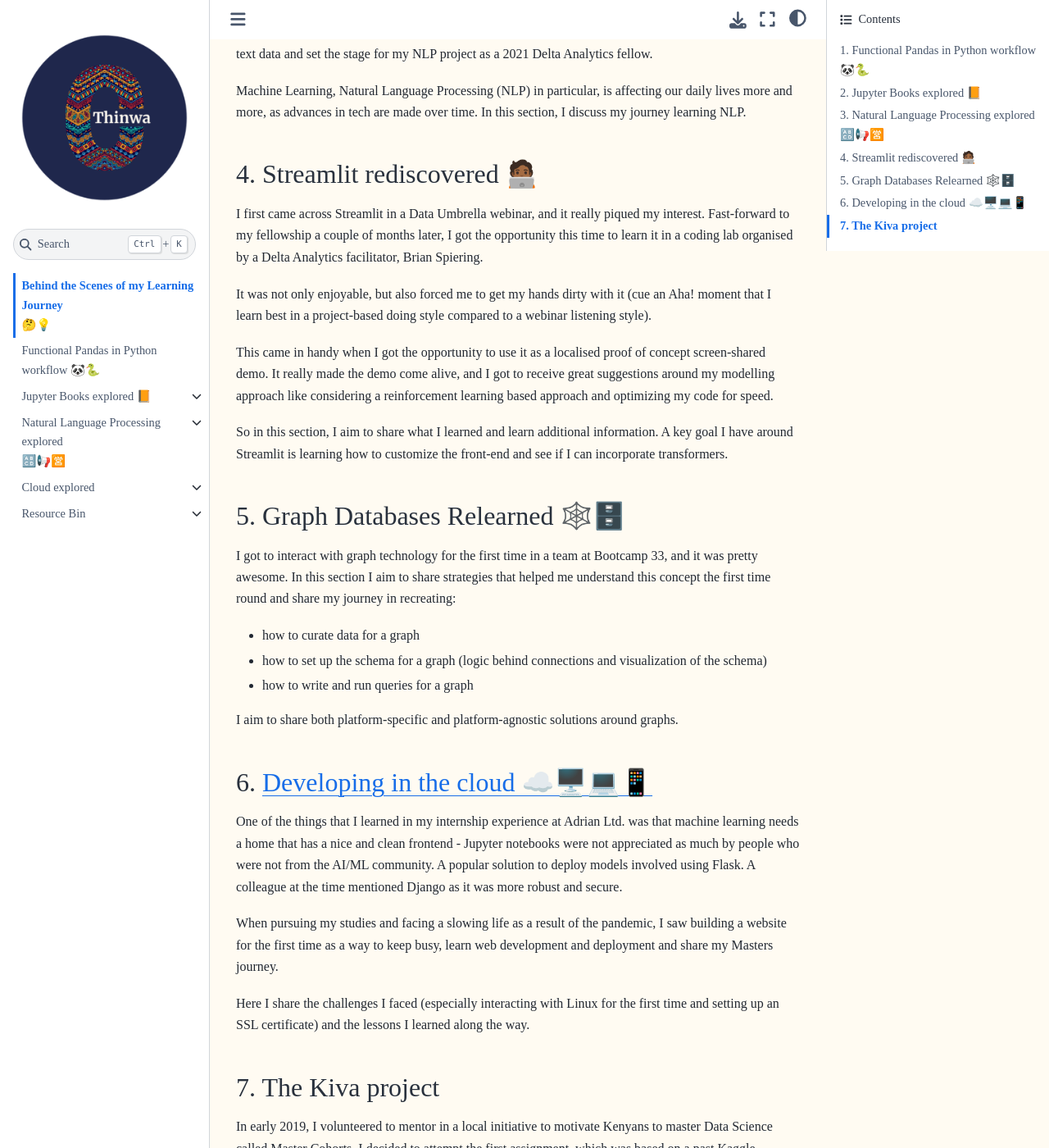
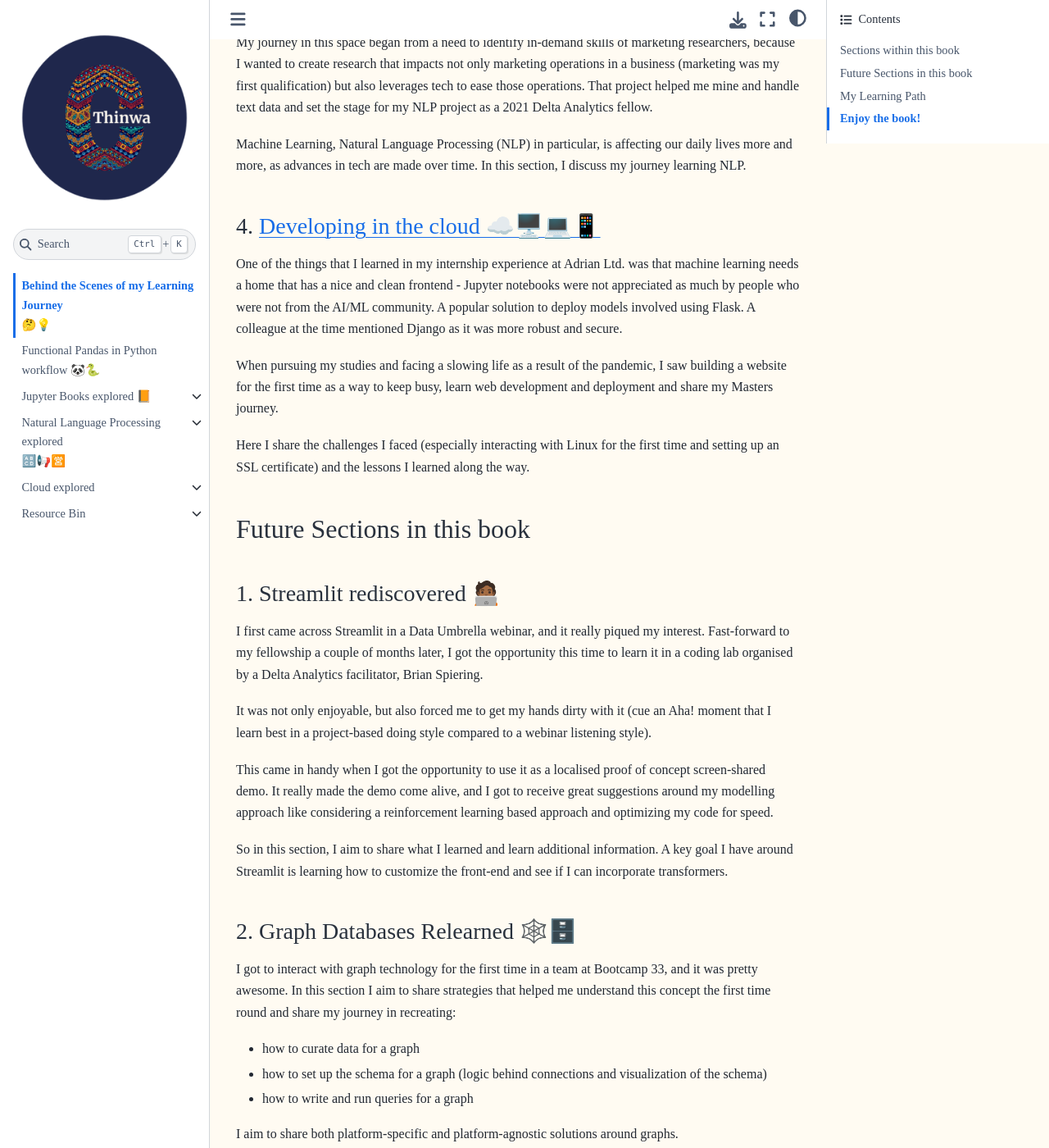
Before and after one commit to CeeThinwa/BTS-Continuous-Learning, a Jupyter Book: the page built from book/intro.md, in a window 1280 px wide and 1400 px high, scrolled down 897 px. Shown: the whole window at 82% size. Built offline with Jupyter Book 1.0.4 settings and Sphinx 7.4.7 and the Sphinx Book theme 1.1.4, drawn with Linux system fonts in a browser that asks for light colours; some of the changed lines change nothing that is shown; some of the changed text lies outside the part shown.

Commit message:
Update intro.md

```diff
--- a/book/intro.md
+++ b/book/intro.md
@@ -5,15 +5,17 @@
 key ideas I found and the mistakes I made - so you
 don't have to.
 
+## Sections within this book
+
 This book contains the following sections:
 
-## 1. [Functional Pandas in Python workflow 🐼🐍](pandas-python)
+### 1. [Functional Pandas in Python workflow 🐼🐍](pandas-python)
 
 I have been using Pandas and Numpy (the Python libraries) since late 2018, but it is only
 now that I have to functionize my operations. In this section, I share what I have learned
 behind the scenes.
 
-## 2. [Jupyter Books explored 📙](jupyter-book)
+### 2. [Jupyter Books explored 📙](jupyter-book)
 
 Jupyter Book is a flexible tool built on top of Sphinx to
 * tell data stories, and/or
@@ -24,7 +26,7 @@
 learned to set this Jupyter Book up - it is my first time working
 with documentation tech in general ☺️
 
-## 3. [Natural Language Processing explored 🔠📢🈺](NLP)
+### 3. [Natural Language Processing explored 🔠📢🈺](NLP)
 
 My journey in this space began from a need to identify in-demand
 skills of marketing researchers, because I wanted to create
@@ -39,7 +41,33 @@
 advances in tech are made over time. In this section, I discuss my journey
 learning NLP.
 
-## 4. Streamlit rediscovered 🧑🏾‍💻
+### 4. [Developing in the cloud ☁️🖥️💻📱](cloud)
+
+One of the things that I learned in my internship
+experience at Adrian Ltd. was that machine learning
+needs a home that has a nice and clean frontend -
+Jupyter notebooks were not appreciated as much by
+people who were not from the AI/ML community. A
+popular solution to deploy models involved using
+Flask. A colleague at the time mentioned Django as
+it was more robust and secure.
+
+When pursuing my studies and facing a slowing life
+as a result of the pandemic, I saw building a
+website for the first time as a way to keep busy,
+learn web development and deployment and share my
+Masters journey.
+
+Here I share the challenges I faced
+(especially interacting with Linux for the first time
+and setting up an SSL certificate) and the lessons
+I learned along the way.
+
+
+
+## Future Sections in this book
+
+### 1. Streamlit rediscovered 🧑🏾‍💻
 
 I first came across Streamlit in a Data Umbrella webinar,
 and it really piqued my interest. Fast-forward to my
@@ -65,7 +93,7 @@
 and see if I can incorporate transformers.
 
 
-## 5. Graph Databases Relearned 🕸️🗄️
+### 2. Graph Databases Relearned 🕸️🗄️
 
 I got to interact with graph technology for the
 first time in a team at Bootcamp 33, and it was
@@ -81,29 +109,7 @@
 I aim to share both platform-specific and
 platform-agnostic solutions around graphs.
 
-## 6. [Developing in the cloud ☁️🖥️💻📱](cloud)
-
-One of the things that I learned in my internship
-experience at Adrian Ltd. was that machine learning
-needs a home that has a nice and clean frontend -
-Jupyter notebooks were not appreciated as much by
-people who were not from the AI/ML community. A
-popular solution to deploy models involved using
-Flask. A colleague at the time mentioned Django as
-it was more robust and secure.
-
-When pursuing my studies and facing a slowing life
-as a result of the pandemic, I saw building a
-website for the first time as a way to keep busy,
-learn web development and deployment and share my
-Masters journey.
-
-Here I share the challenges I faced
-(especially interacting with Linux for the first time
-and setting up an SSL certificate) and the lessons
-I learned along the way.
-
-## 7. The Kiva project
+### 3. The Kiva project
 
 In early 2019, I volunteered to mentor in a local initiative to
 motivate Kenyans to master Data Science called Master
@@ -115,3 +121,20 @@
 was that I really stretched my Pandas skills and also
 got to marry two completely different datasets to
 create the final notebook.
+
+## My Learning Path
+
+Long-term Learning Goals | Short-term Learning Goals
+------------------------ | -------------------------
+PostgreSQL in Django  | Shared Excel worksheet integration with PowerBI workspace
+MLmodel in Flask with Dash | PowerBI learning community engagement
+Transformers in Kubeflow Pipelines | PowerQuery automations
+Data mining (via APIs) & storage in Kubernetes | $\quad$
+**Working with Marketing data** | **Working with Reporting data**
+
+### Desired outcomes:
+* Create Projects showing technical and business competence
+* Master glocal data governance working with small decentralized data
+* Master Data pipelines with seamless integration
+
+## Enjoy the book!
```
